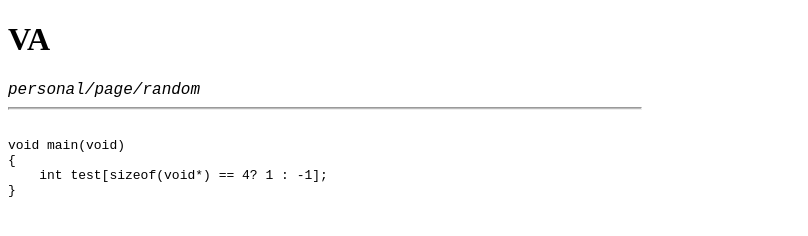
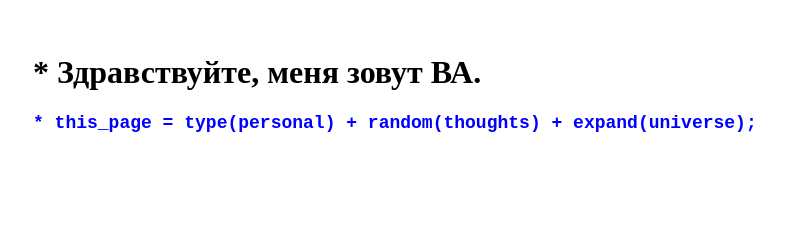
Before and after one commit to vabtree/volkovtree, a plain HTML site: page index.html in a window 1280 px wide. Shown: the whole page, without its empty margins (0-808 px from the left). Drawn offline with Linux system fonts and the light colour scheme.

Commit message:
Update index.html

```diff
--- a/index.html
+++ b/index.html
@@ -1,23 +1,14 @@
 <!DOCTYPE html PUBLIC "-//W3C//DTD HTML 4.01//EN" "http://www.w3.org/TR/html4/strict.dtd">
 <html lang="en">
     <head>
-        <meta name="keywords" content="page" />
-        <meta name="description" content="personal page" />
+        <meta name="keywords" content="vabyte virtual address byte page" />
+        <meta name="description" content="web page" />
         <meta content="text/html; charset=UTF-8;" http-equiv="content-type" />
         <meta name="viewport" content="width=device-width, initial-scale=1.0" />
-        <title>vabyte</title>
+        <title>VAbyte</title>
 </head>
-<body>
-<h1>VA</h1>
-<code><i style = "font-size: 16px">personal/page/random</i></code>
-<hr align=left style="width:50%; color:#bbb; background-color:#bbb; height:1px;" />
-<pre>
-<code code class="cpp">
-void main(void)
-{
-    int test[sizeof(void*) == 4? 1 : -1];
-}
-</code>
-</pre>
+<body style = "text-align:left; padding-left: 25px; padding-top:25px">
+<h1>* Здравствуйте, меня зовут ВА.</h1>
+<code><b style = "font-size: 18px; color:#0000ff;">* this_page = type(personal) + random(thoughts) + expand(universe);</b></code>
 </body>
 </html>
```
